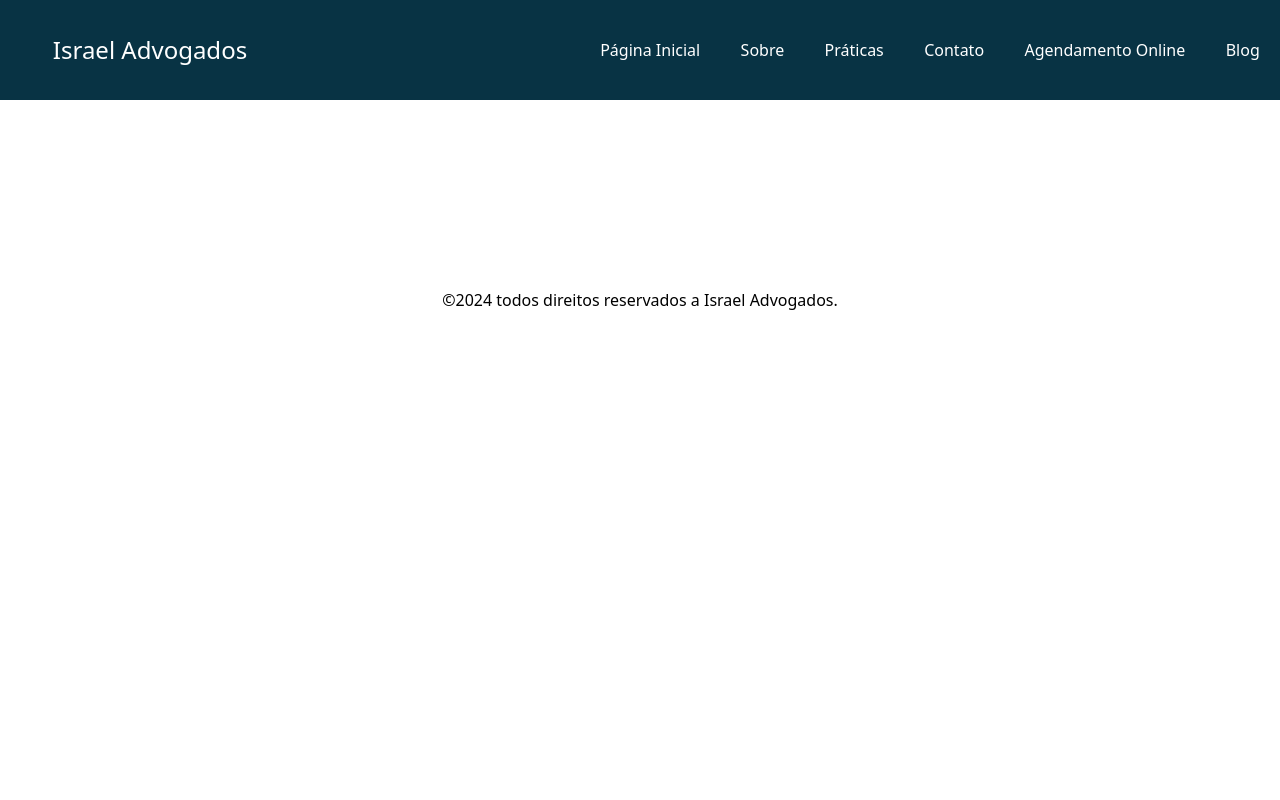
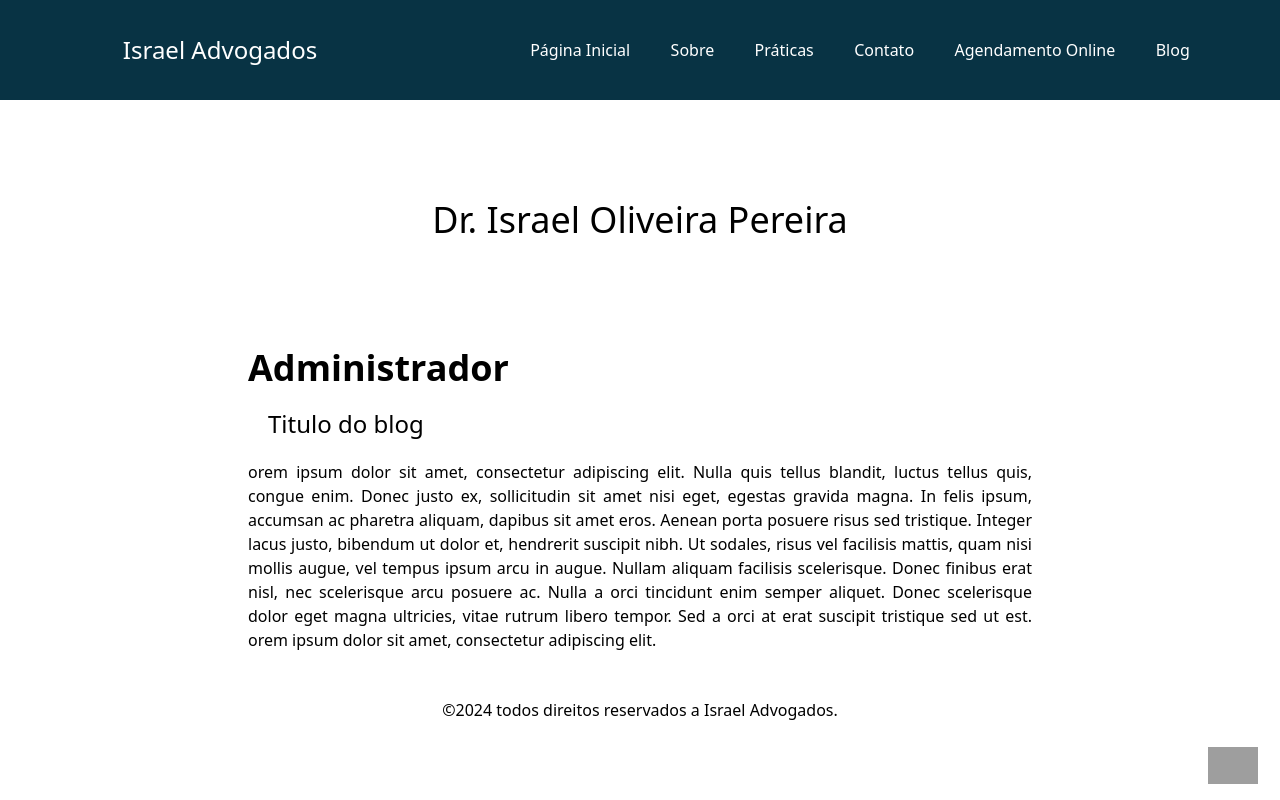
Before and after one commit to ElissonDeSous/Israel_Advogados, a React (Create React App) app: page /blog in a window 1280 px wide. Built offline with nearby package versions, Linux system fonts and the light colour scheme; grey boxes are pictures that could not be loaded.

Commit message:
criando a pagina blog

```diff
--- a/public/index.html
+++ b/public/index.html
@@ -1,8 +1,8 @@
 <!DOCTYPE html>
-<html lang="en">
+<html lang="pt-br">
   <head>
     <meta charset="utf-8" />
-    <link rel="icon" href="%PUBLIC_URL%/favicon.ico" />
+    <link rel="icon" href="./icone.webp" />
     <meta name="viewport" content="width=device-width, initial-scale=1" />
     <meta name="theme-color" content="#000000" />
     <meta
@@ -24,7 +24,7 @@
       work correctly both with client-side routing and a non-root public URL.
       Learn how to configure a non-root public URL by running `npm run build`.
     -->
-    <title>React App</title>
+    <title>Dr. Israel Oliveira Pereira</title>
   </head>
   <body>
     <noscript>You need to enable JavaScript to run this app.</noscript>
--- a/src/App.js
+++ b/src/App.js
@@ -6,6 +6,7 @@ import Sobre from "./Paginas/Sobre"
 import Praticas from "./Paginas/Praticas"
 import Contato from "./Paginas/Contato";
 import Agendamento from "./Paginas/Agendamento";
+import Blog from "./Paginas/Blog"
 
 import Topo from "./componentes/Topo";
 import Footer from "./componentes/Footer";
@@ -22,6 +23,7 @@ function App ()
        <Route path = '/praticas' element = {<Praticas/>}  />
        <Route path = '/contato' element = {<Contato/>}  />
        <Route path = '/agendamento' element = {<Agendamento/>}  />
+       <Route path="/blog" element = {<Blog/>}/>
     </Routes>
 
     <Footer/>
--- a/src/Paginas/Agendamento.js
+++ b/src/Paginas/Agendamento.js
@@ -10,10 +10,13 @@ function Agendamento(){
 
     function sendEmail(e){
         e.preventDefault()
-        if(Email === "" || Name === "" || Message === "" ){
-            alert("Preeencha todos os campos")
+
+        if(Name === "" || Email === "" || Message === ""){
+            alert("Preencha todos os campos");
             return;
         }
+
+
          const templateParams = {
             from_Name: Name,
             Message: Message,
@@ -21,7 +24,7 @@ function Agendamento(){
          }
         emailJS.send("service_idw59ko",  "template_b4t86hg", templateParams, "m-uaFHSj99eKGzOag")
         .then((response)=>{
-            console.log("email  enviado", response.status, response.text)
+            alert("Mensagem enviada com sucesso")
             setName('');
             setEmail('');
             setMessage('');
@@ -49,7 +52,9 @@ function Agendamento(){
            <input className=" mb-6 border-solid border-2 border-black h-[50px] p-8" type="email" placeholder="Digite seu email" name="" id="" onChange={(e)=> setEmail(e.target.value)} value={Email} />
 
            <textarea placeholder="Digite sua mensagem... " className=" mt-6 p-8 border-solid border-2 border-black  lg:h-[400px] w-[300px] lg:w-[700px]" name="" id="" onChange={(e)=> setMessage(e.target.value)} value={Message}>
-
+               <div>
+                 <h2 className="text-red-500">{}</h2>
+               </div>
            </textarea>
            <div className="flex justify-center">
            <input type="submit"  value="Enviar"  className="p-2 mt-6 w-[300px] text-2xl h-[50px] cursor-pointer text-white bg-green-500" />
@@ -57,6 +62,10 @@ function Agendamento(){
 
         </form>
       </div>
+      <div className="flex fixed bottom-[50px] left-[300px] m-2 items-center lg:fixed lg:bottom-2 lg:left-[1200px]  ">
+
+         <a href="https://wa.me/12997917063?text=Olá, Dr. Israel! Gostaria de marcar uma consulta." target="_blank"><img className="w-[50px]" src= "https://imagepng.org/wp-content/uploads/2017/08/whatsapp-icone-1.png" alt=""/></a>
+      </div>
         </div>
 
     )
--- /dev/null
+++ b/src/Paginas/Blog.js
@@ -0,0 +1,26 @@
+
+
+function Blog(){
+    const Name = "Administrador"
+    return(
+        <div className="flex flex-col justify-center items-center ">
+            <h1 className="text-4xl m-[20px] h-[200px] flex items-center ">Dr. Israel Oliveira Pereira</h1>
+            <div>
+              <div className="lg:w-[800px] p-2 mt[50px]">
+                <h2 className="lg:text-4xl  font-bold">{Name}</h2>
+                 <h2 className="text-2xl m-[20px]">Titulo do blog </h2>
+                 <p className="text-justify">orem ipsum dolor sit amet, consectetur adipiscing elit. Nulla quis tellus blandit, luctus tellus quis, congue enim. Donec justo ex, sollicitudin sit amet nisi eget, egestas gravida magna. In felis ipsum, accumsan ac pharetra aliquam, dapibus sit amet eros. Aenean porta posuere risus sed tristique. Integer lacus justo, bibendum ut dolor et, hendrerit suscipit nibh. Ut sodales, risus vel facilisis mattis, quam nisi mollis augue, vel tempus ipsum arcu in augue. Nullam aliquam facilisis scelerisque. Donec finibus erat nisl, nec scelerisque arcu posuere ac. Nulla a orci tincidunt enim semper aliquet. Donec scelerisque dolor eget magna ultricies, vitae rutrum libero tempor. Sed a orci at erat suscipit tristique sed ut est.
+                 orem ipsum dolor sit amet, consectetur adipiscing elit.
+                 </p>
+
+              </div>
+
+            </div>
+            <div className="flex fixed bottom-[50px] left-[300px] m-2 items-center lg:fixed lg:bottom-2 lg:left-[1200px]  ">
+
+         <a href="https://wa.me/12997917063?text=Olá, Dr. Israel! Gostaria de marcar uma consulta." target="_blank"><img className="w-[50px]" src= "https://imagepng.org/wp-content/uploads/2017/08/whatsapp-icone-1.png" alt=""/></a>
+      </div>
+        </div>
+    )
+}
+export default Blog
--- a/src/Paginas/Contato.js
+++ b/src/Paginas/Contato.js
@@ -8,19 +8,25 @@ function Contato(){
            <div className="flex  flex-col lg:items-center  w-[350px]  lg:w-[100%]   ">
             <h2 className=" text-4xl flex justify-center m-[20px]">Entre em contato</h2>
               <div className="flex m-2   items-center">
-                   <a href="https://www.instagram.com/israel.advocacia/" target="_blank"> <img className="w-[50px]"    src= {instagran} alt=""/></a>
+                    <img className="w-[50px]"    src= "https://upload.wikimedia.org/wikipedia/commons/thumb/a/a5/Instagram_icon.png/2048px-Instagram_icon.png" alt=""/>
+
+                    <a href="https://www.instagram.com/israel.advocacia/">
                     <p className="m-2">@israel.advocacia</p>
+                    </a>
+
 
                </div>
 
              <div className="flex m-2  lg:relative left-2  ">
 
-                <a href="https://www.linkedin.com/in/israel-oliveira-pereira-a4a629150/"><img className="w-[50px]" src="https://icones.pro/wp-content/uploads/2021/03/icone-linkedin-ronde-originale.png" alt=""/></a>
+                <img className="w-[50px]" src="https://icones.pro/wp-content/uploads/2021/03/icone-linkedin-ronde-originale.png" alt=""/>
+                <a href="https://www.linkedin.com/in/israel-oliveira-pereira-a4a629150/">
                 <p className="m-2">Israel Oliveira Pereira
-                </p>
+                </p></a>
+
              </div>
              <div className="flex m-2 items-center lg:relative left-[40px] ">
-                <a href="" target="_blank"><img className="w-[50px]" src={OutlookIcon} alt=""/></a>
+                <a href="" target="_blank"><img className="w-[50px]" src="https://www.liblogo.com/img-logo/ou154oc7d-outlook-logo-outlook-free-icon-of-circle-icons.png" alt=""/></a>
                 <p className="m-2">israel.advocacia@outlook.com
                 </p>
              </div>
@@ -29,6 +35,10 @@ function Contato(){
            <div className="w-[100%]">
               <img src="" className=" w-full]"  alt=""/>
            </div>
+          <div className="flex fixed bottom-[50px] left-[300px] m-2 items-center lg:fixed lg:bottom-2 lg:left-[1200px]  ">
+
+               <a href="https://wa.me/12997917063?text=Olá, Dr. Israel! Gostaria de marcar uma consulta." target="_blank"><img className="w-[50px]" src= "https://imagepng.org/wp-content/uploads/2017/08/whatsapp-icone-1.png" alt=""/></a>
+          </div>
         </section>
 
     </div>
--- a/src/Paginas/Praticas.js
+++ b/src/Paginas/Praticas.js
@@ -6,6 +6,7 @@ function Praticas (){
 
            <div className="flex flex-col justify-center items-center lg:h-[1300px] m-[20px]: h-[2400px]">
                <h2 className="lg:text-4xl">Áreas de atuação</h2>
+
                <p>Serviços oferecidos</p>
 
                <div className="mt-[50px] lg:flex justify-around lg:flex-wrap lg:w-[1100px]">
@@ -14,6 +15,7 @@ function Praticas (){
                 <ol className=" flex flex-col items-center mb-7">
                         <h2 className=" text-2xl font-bold flex justify-center  ">Direito civel</h2>
                              <li className="">Direito das Obrigações</li>
+
                              <li>Direito Contratual</li>
                              <li>Direito de Familia</li>
                              <li>Direito das Sucessões</li>
@@ -136,7 +138,10 @@ function Praticas (){
                </div>
            </div>
 
+           <div className="flex fixed bottom-[50px] left-[300px] m-2 items-center lg:fixed lg:bottom-2 lg:left-[1200px]  ">
 
+               <a href="https://wa.me/12997917063?text=Olá, Dr. Israel! Gostaria de marcar uma consulta." target="_blank"><img className="w-[50px]" src= "https://imagepng.org/wp-content/uploads/2017/08/whatsapp-icone-1.png" alt=""/></a>
+          </div>
         </div>
     )
 }
--- a/src/Paginas/Sobre.js
+++ b/src/Paginas/Sobre.js
@@ -40,7 +40,12 @@ function Sobre(){
                    </div>
 
 
+
                  </div>
+                 <div className="flex fixed bottom-[50px] left-[300px] m-2 items-center lg:fixed lg:bottom-2 lg:left-[1200px]  ">
+
+                       <a href="https://wa.me/12997917063?text=Olá, Dr. Israel! Gostaria de marcar uma consulta.  " target="_blank"><img className="w-[50px]" src= "https://imagepng.org/wp-content/uploads/2017/08/whatsapp-icone-1.png" alt=""/></a>
+               </div>
            </section>
 
         </div>
--- a/src/componentes/Footer.js
+++ b/src/componentes/Footer.js
@@ -3,7 +3,7 @@ function Footer () {
     return(
         <div className="flex flex-col items-center">
             <div className=""></div>
-        <footer className="w-full h-[400px] flex text-center justify-center items-center">
+        <footer className="w-full h-[100px] flex text-center justify-center items-center">
            <h2 className="  flex justify-center">©2024 todos direitos reservados a  Israel Advogados.</h2>
         </footer>
         </div>
--- a/src/componentes/Topo.js
+++ b/src/componentes/Topo.js
@@ -9,7 +9,7 @@ function Topo(){
     }
     return(
         <div>
-            <header id="topo" className=" w-[100%] md:[100%] h-[100px] bg-cyan-950 md: fle-col flex  justify-between text-white ">
+            <header id="topo" className=" w-[100%] md:[100%] h-[100px] bg-cyan-950 md: fle-col flex  justify-around text-white ">
             <div className="h-[100px] text-2xl    flex justify-center w-[300px] items-center">
                 <h1 className="md:ext-3xl ">Israel Advogados</h1>
               </div>
@@ -32,7 +32,7 @@ function Topo(){
                     <Link to = "agendamento">Agendamento Online</Link>
                 </li>
                 <li>
-                    <Link>Blog</Link>
+                    <Link to="blog">Blog</Link>
                 </li>
                 </ul>
 
```
Also changed, not shown: src/Paginas/Home.js (+10 -7 lines), public/icone.webp (added).
